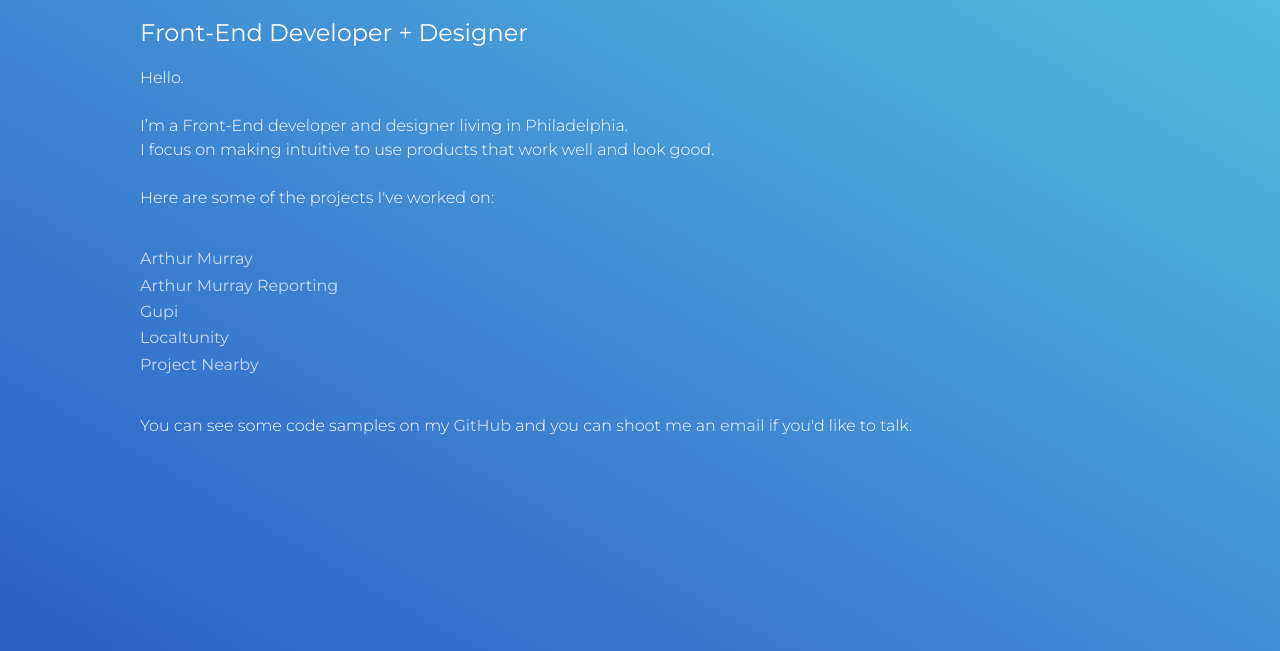
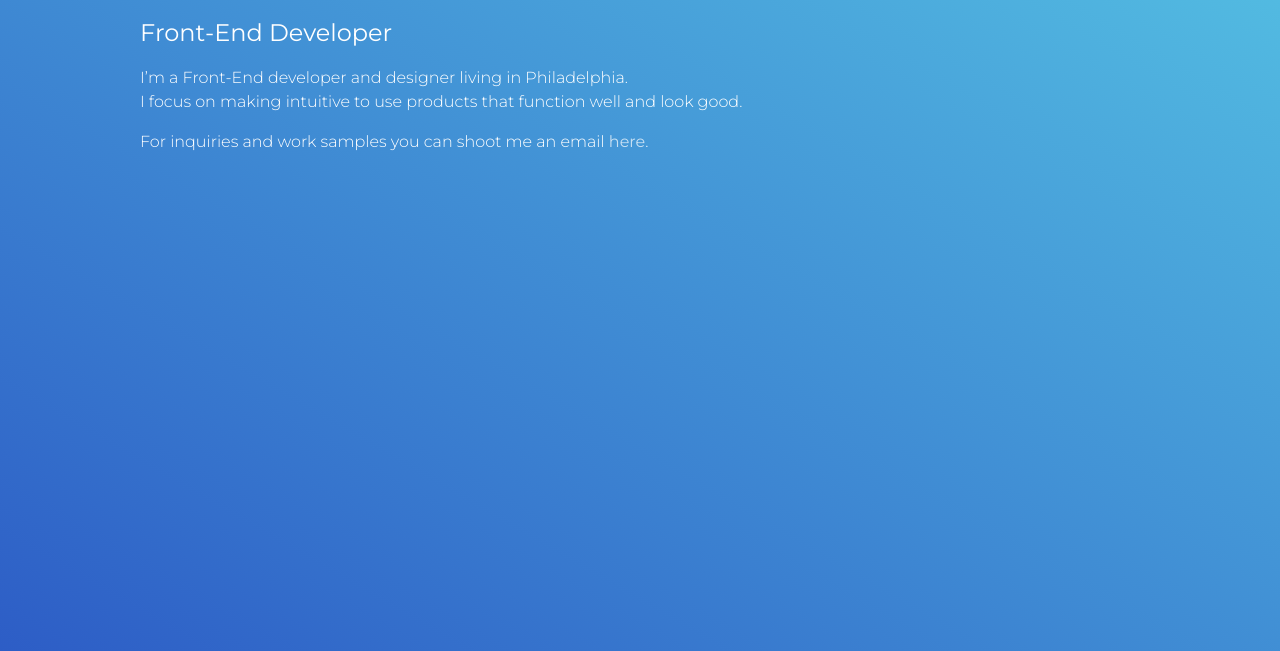
Before and after one commit to Koreanderson/portfolio2017, a plain HTML site: page index.html in a window 1280 px wide. Shown: the part 149-800 px from the top of the page. Drawn offline with Linux system fonts and the light colour scheme.

Commit message:
update homepage text and contact info

```diff
--- a/index.html
+++ b/index.html
@@ -12,26 +12,11 @@
 	<div class="container">
 		<div class="row" >
 			<h1>Brian Anderson</h1>
-			<h2 class="title">Front-End Developer + Designer</h2>
-			<p class="intro">
-				Hello.
-				<br>
-				<br>
-				I’m a Front-End developer and designer living in Philadelphia.
-				<br>
-				I focus on making intuitive to use products that work well and look good.
-				<br>
-				<br>
-				Here are some of the projects I've worked on:
-			</p>
-			<ul class="projects">
-				<li class="item-1"><a href="./arthur-murray.html">Arthur Murray</a></li>
-				<li class="item-2"><a href="./arthur-murray-reporting.html">Arthur Murray Reporting</a></li>
-				<li class="item-3"><a href="./gupi.html">Gupi</a></li>
-				<li class="item-4"><a href="./localtunity.html">Localtunity</a></li>
-				<li class="item-5"><a href="./project-nearby.html">Project Nearby</a></li>
-			</ul>
-			<p class="contact">You can see some code samples on my <a target="_blank" href="https://github.com/koreanderson">GitHub</a> and you can shoot me an <a class="contact" href="mailto:koreanderson@gmail.com">email</a> if you'd like to talk.</p>
+			<h2 class="title">Front-End Developer</h2>
+      <div class="intro">
+        <p>I’m a Front-End developer and designer living in Philadelphia.<br>I focus on making intuitive to use products that function well and look good.</p>
+      </div>
+			<p class="contact">For inquiries and work samples you can shoot me an email <a class="contact" href="mailto:brian@banderson.io">here</a>.</p>
 		</div>
 	</div>
 	<div class="bg"></div>
```
